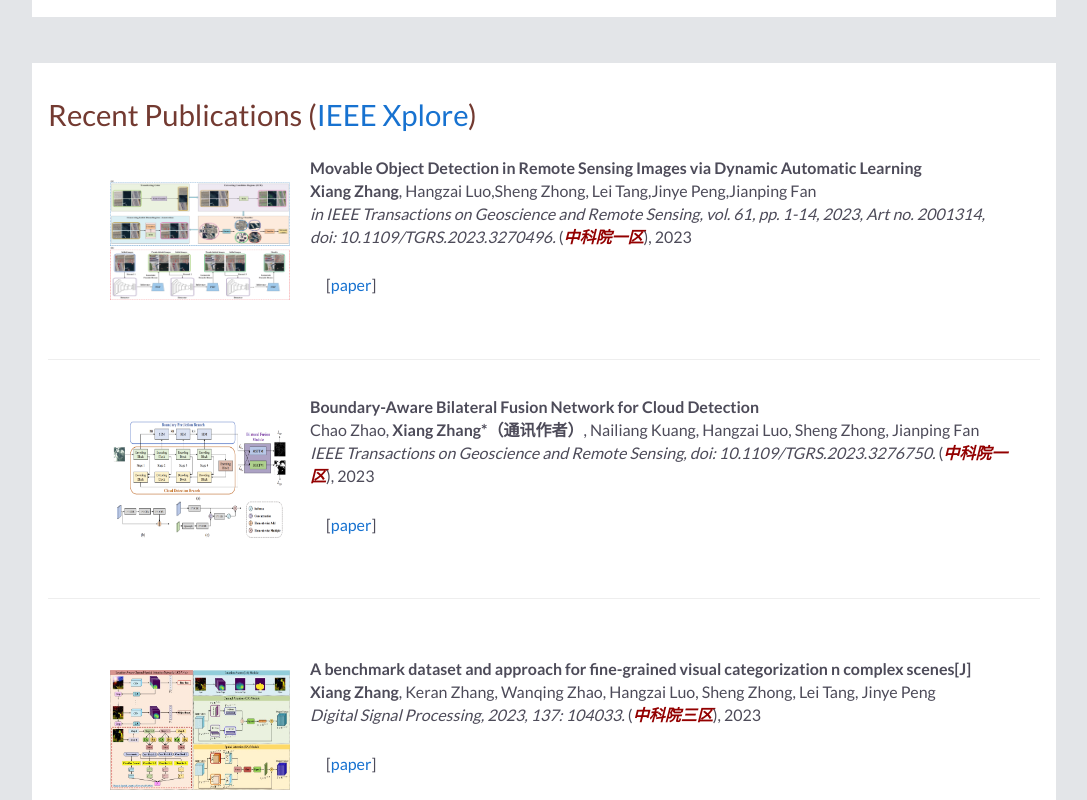
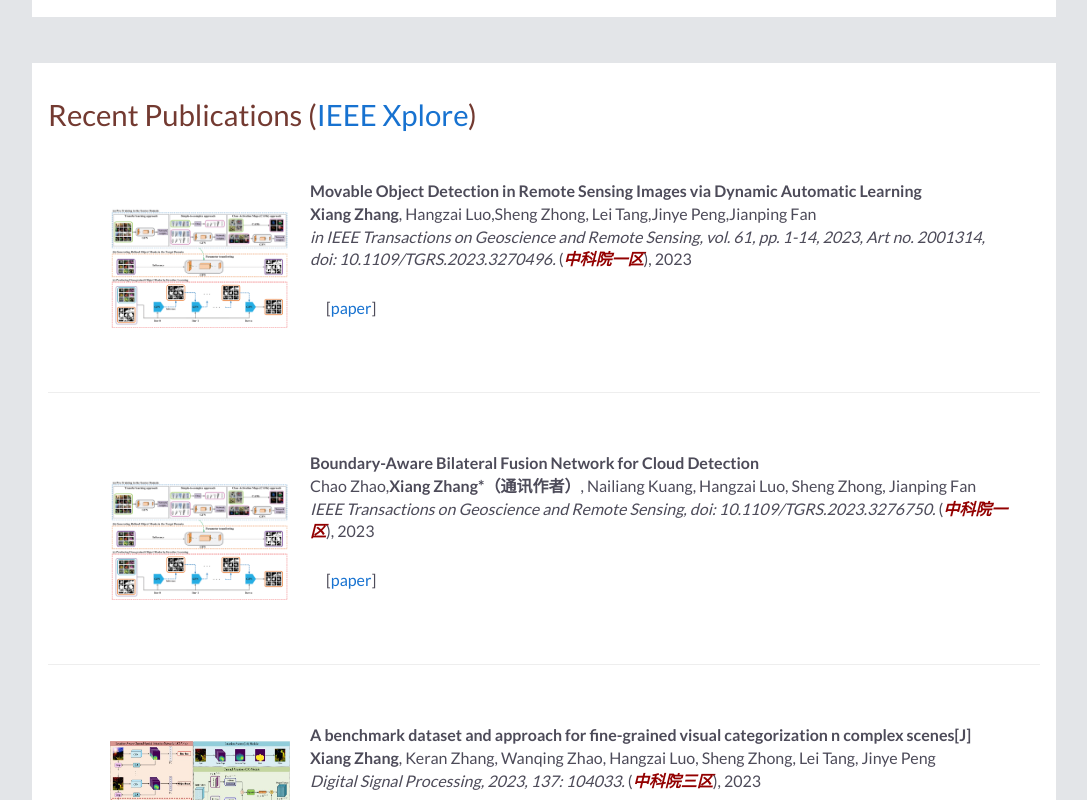
Before and after one commit to xzhang-nwu/xzhang-nwu.github.io, a plain HTML site: page index.html in a window 1280 px wide. Shown: the part 462-1262 px from the top of the page, without its empty margins (96-1183 px from the left). Drawn offline with nearby package versions, Linux system fonts and the light colour scheme.

Commit message:
modified:   index.html

```diff
--- a/index.html
+++ b/index.html
@@ -96,7 +96,7 @@
   <!-- first recent publication -->
   <div class="publication">
     <table width="900" align="center" border="0" cellpadding="0">
-        <td width="40%" valign="center"><img src="photo/1.gif" alt="game" width="180" height="120" style="border-style: none">
+        <td width="40%" valign="center"><img src="photo/4.gif" alt="game" width="180" height="120" style="border-style: none"></td><br>
         <td width="60%" valign="top">
             <p>
               <b>Movable Object Detection in Remote Sensing Images via Dynamic Automatic Learning</b><br>
@@ -108,33 +108,35 @@
                   </p>
                   <pre xml:space="preserve"></pre>
                 </div>
-        </td>
+            </p>
         </td>
     </table>
   </div>
   <hr>
 
 
+
 <!-- second recent publicaton -->
 <div class="publication">
   <table width="900" align="center" border="0" cellpadding="0">
-    <td width="40%" valign="center"><img src="photo/2.jpg" alt="game" width="180" height="120" style="border-style: none">
+      <td width="40%" valign="center"><img src="photo/4.gif" alt="game" width="180" height="120" style="border-style: none"></td><br>
       <td width="60%" valign="top">
           <p>
             <b>Boundary-Aware Bilateral Fusion Network for Cloud Detection</b><br>
-        Chao Zhao, <strong>Xiang Zhang*（通讯作者）</strong>, Nailiang Kuang, Hangzai Luo, Sheng Zhong, Jianping Fan<br>
+            Chao Zhao,<strong>Xiang Zhang*（通讯作者）</strong>, Nailiang Kuang, Hangzai Luo, Sheng Zhong, Jianping Fan<br>
             <em>IEEE Transactions on Geoscience and Remote Sensing, doi: 10.1109/TGRS.2023.3276750.</em>&nbsp(<em><b><font color="#930000">中科院一区</font></b></em>), 2023
               <div class="paper" id="IEEE">
                 <p>
-          [<a href="https://ieeexplore.ieee.org/abstract/document/10109008">paper</a>]
+                  [<a href="https://ieeexplore.ieee.org/abstract/document/10125582">paper</a>]
                 </p>
                   <pre xml:space="preserve"></pre>
               </div>
-    </td>
+          </p>
       </td>
   </table>
 </div>
 <hr>
+
 
 <!-- third recent publication -->
 <div class="publication">
@@ -151,7 +153,7 @@
                   </p>
                   <pre xml:space="preserve"></pre>
               </div>
-
+          </p>
       </td>
   </table>
 </div>
```
Lines whose indentation alone changed are shown as unchanged.
